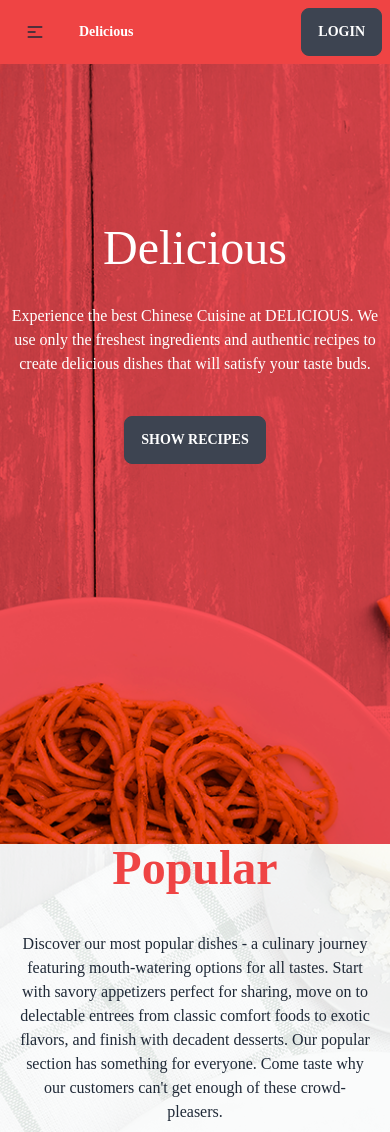
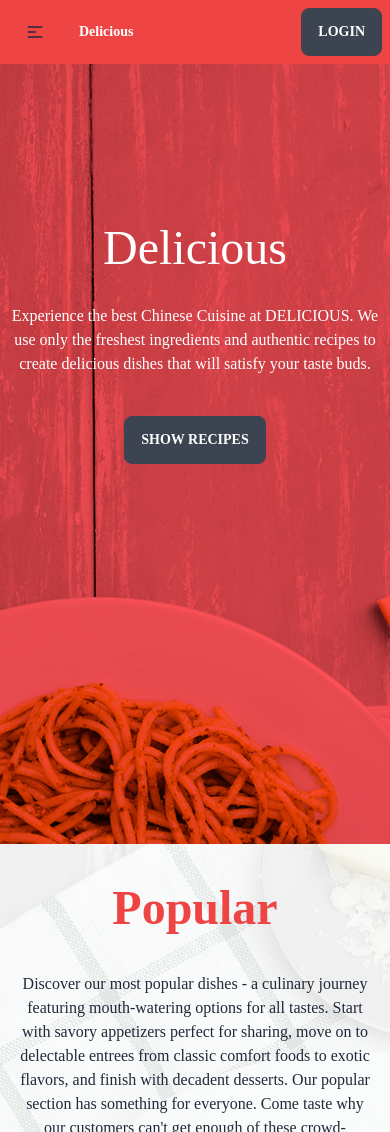
Before and after one commit to HaqueArif/Delicious, a React (Vite) app: page / in a window 390 px wide. Shown: the top 1132 px of the page. Built offline with nearby package versions, Linux system fonts and the light colour scheme; no server answers.

Commit message:
complete responsive of our Chef section

```diff
--- a/src/pages/Shared/Chef/Chef.jsx
+++ b/src/pages/Shared/Chef/Chef.jsx
@@ -19,17 +19,19 @@ const Chef = () => {
 
                 {
                     chefInfo.map(chef => <div key={chef.id}>
-                        <div className="card lg:w-96 bg-base-100 pt-10 mx-auto  shadow-xl">
-                            <figure><img className='w-60 px-2' src={chef.chef_image} alt="Shoes" /></figure>
+                        <div className="card lg:w-96 bg-base-100 p-1  mx-auto   shadow-xl">
+                            <div className='bg-orange-100 py-10 rounded-2xl shadow-md'>
+                                <figure><img className='w-60 px-2' src={chef.chef_image} alt="Shoes" /></figure>
+                            </div>
                             <div className="card-body">
                                 <h2 className="card-title text-slate-800">{chef.name}</h2>
                                 <p className='text-slate-600'>Years of Experience: <span className='text-red-500'>{chef.experience}</span></p>
 
                                 <div className='flex justify-between'>
-                                <p className='text-slate-600'>Total Recipes: <span className='text-red-500'>{chef.total_recipes}</span> </p>
-                                <div className='flex items-center gap-2'>
-                                    <AiOutlineLike /><p className='text-red-500'>{chef.likes}</p>
-                                </div>
+                                    <p className='text-slate-600'>Total Recipes: <span className='text-red-500'>{chef.total_recipes}</span> </p>
+                                    <div className='flex items-center gap-2'>
+                                        <AiOutlineLike /><p className='text-red-500'>{chef.likes}</p>
+                                    </div>
                                 </div>
                                 <div className="card-actions justify-end">
                                     <button className="btn bg-red-500">View Recipes</button>
--- a/src/pages/Shared/PopularItem/PopularItem.jsx
+++ b/src/pages/Shared/PopularItem/PopularItem.jsx
@@ -15,7 +15,7 @@ const PopularItem = () => {
 
     return (
         <div className=' lg:px-20 lg:pt-20 lg:pb-10  background'>
-            <h4 className="text-5xl lg:text-8xl text-center text-red-500 font-semibold mb-10">Popular</h4>
+            <h4 className="text-5xl lg:text-8xl text-center text-red-500 font-semibold pt-10 mb-10">Popular</h4>
             <p className='px-5 lg:px-44 text-center mb-10'>Discover our most popular dishes - a culinary journey featuring mouth-watering options for all tastes. Start with savory appetizers perfect for sharing, move on to delectable entrees from classic comfort foods to exotic flavors, and finish with decadent desserts. Our popular section has something for everyone. Come taste why our customers can't get enough of these crowd-pleasers.</p>
 
             <div className='flex justify-center'>
```
